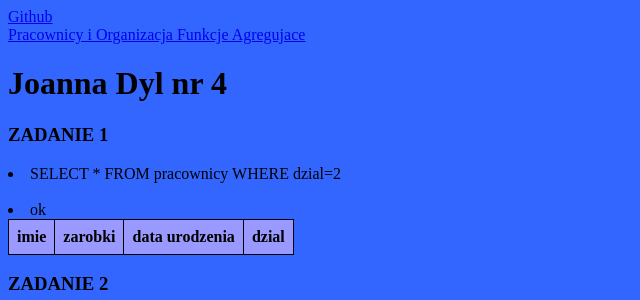
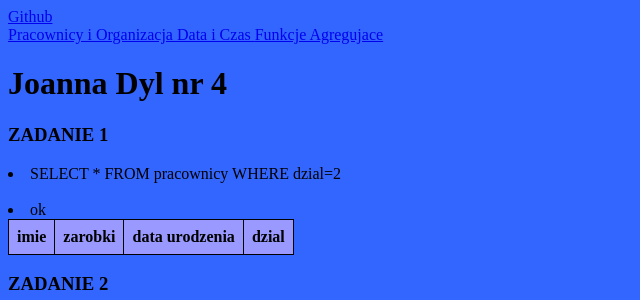
Before and after one commit to AD-2018/sql-php-pierwsza_strona-dyljoanna02, a PHP site: page / in a window 1280 px wide. Shown: the top 300 px of the page, without its empty margins (0-640 px from the left). Run offline with PHP 8.4, Linux system fonts and the light colour scheme; data that the repository does not hold is empty.

Commit message:
Update index.php

```diff
--- a/index.php
+++ b/index.php
@@ -7,6 +7,7 @@
     <div>
     <a href="https://github.com/AD-2018/sql-php-pierwsza_strona-dyljoanna02">Github</a><br/>
     <a href="orgPracownicy.php">Pracownicy i Organizacja </a>
+    <a href="dataczas.php">Data i Czas </a>
     <a href="funkcAgregujace.php">Funkcje Agregujace</a><br/>
     </div>
 <?php
```
